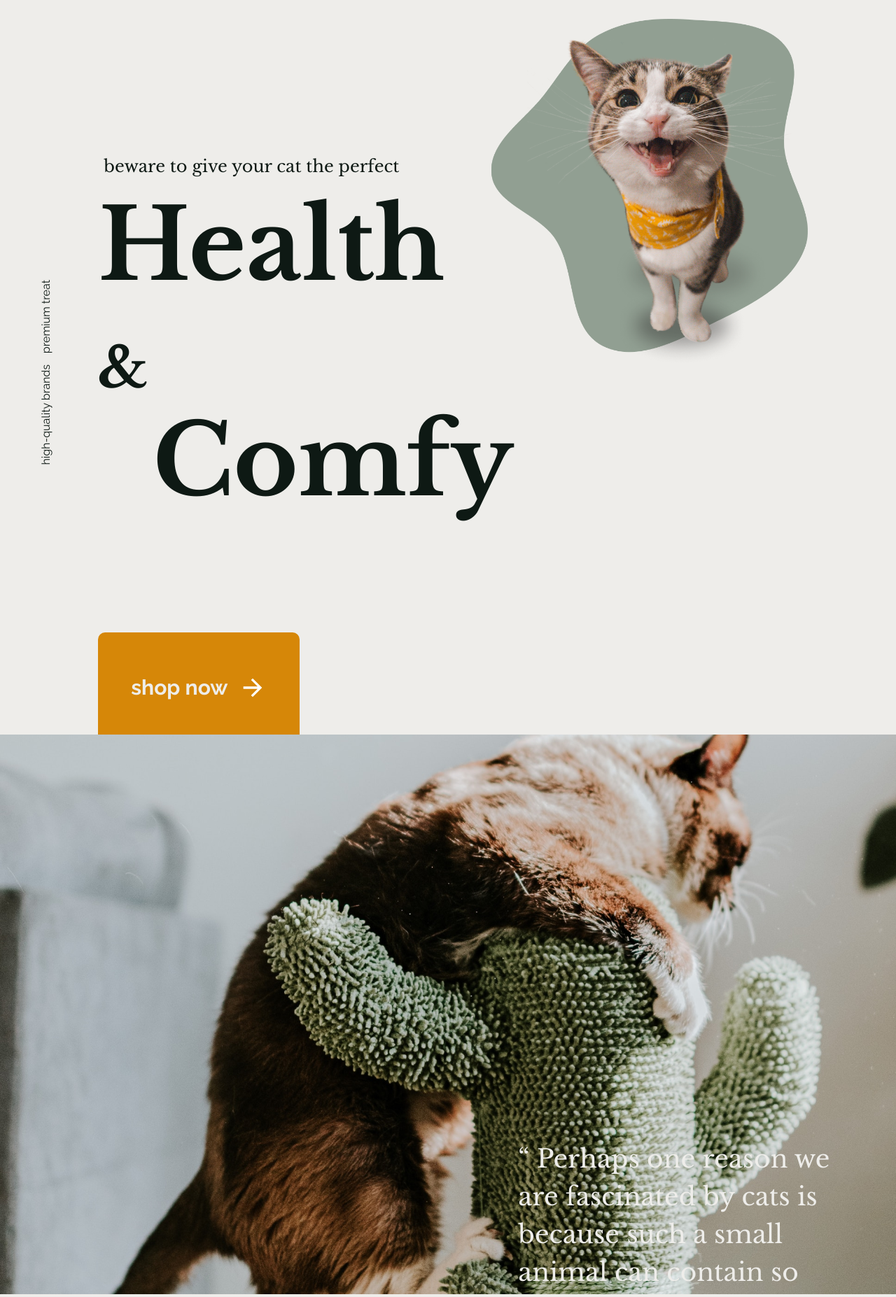
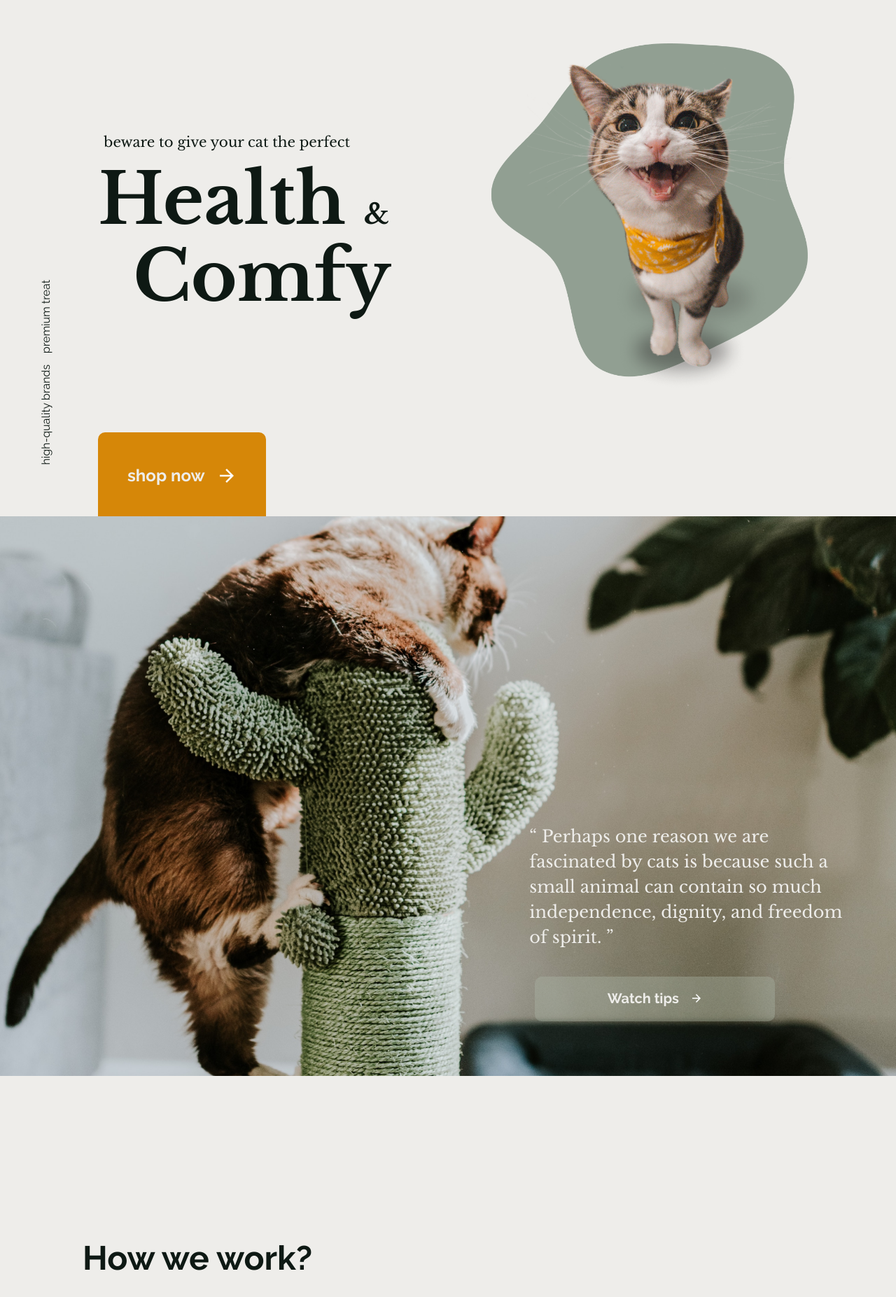
Before and after one commit to Ayante01/CatCart, a PHP site: page / in a window 1280 px wide. Shown: the part 101-1955 px from the top of the page at 70% size. Run offline with PHP 8.4, Linux system fonts and the light colour scheme.

Commit message:
laptop responsive

```diff
--- a/index.html
+++ b/index.html
@@ -55,7 +55,7 @@
 
   <section class="container-fluid">
     <div class="row">
-      <div class="col-1 v-container">
+      <div class="col-1 v-container water-mark">
         <p class="v-text">premium treat</p>
         <p class="v-text">high-quality brands</p>
       </div>
@@ -68,7 +68,7 @@
         <div class="shop-btn">
           <a href="#">
             <div class="btn-one d-flex justify-content-center align-items-center">
-              <p class="show-text">shop now</p>
+              <p class="shop-text">shop now</p>
               <img src="./img/arrow.svg" alt="Arrow" class="arrow-one">
             </div>
           </a>
--- a/style.css
+++ b/style.css
@@ -88,7 +88,7 @@ h2{
   width: 40px;
   height: 40px;
 }
-.show-text {
+.shop-text {
   color: #eeedea;
   font-size: 30px;
   font-weight: bold;
@@ -106,13 +106,13 @@ h2{
   justify-content: end;
 }
 .watch-tips-title {
-  margin-top: 580px;
-  font-size: 36px;
+  margin: 60vh 0 0 24px;
+  font-size: 32px;
   font-family: "Libre Baskerville", serif;
   color: #eeedea;
 }
 .watch-tips-btn {
-  margin-top: 38px;
+  margin: 38px 0 0 24px;
   width: 343px;
   height: 64px;
   background-color: #aab5a663;
@@ -218,6 +218,85 @@ input{
   margin: 0 400px 0 0;
 }
 
+/* Laptops */
+@media only screen and (min-width: 1025px) and (max-width: 1440px) {
+  h2{
+    font-size: 48px;
+  }
+  .main-title {
+    font-size: 100px;
+  }
+  .h1-start {
+    font-size: 20px;
+    margin-left: 8px;
+  }
+  .h1-mid {
+    font-size: 40px;
+  }
+  .h1-end {
+    margin-left: 50px;
+  }
+  .shop-btn {
+    width: 240px;
+    height: 120px;
+  }
+  .btn-one{
+    padding: 44px 0;
+  }
+  .arrow-one{
+    width: 30px;
+    height: 30px;
+  }
+  .shop-text {
+    font-size: 24px;
+  }
+  .img-hero {
+    margin-top: 0px;
+  }
+  .watch-tips {
+    background-position: center;
+    background-size: cover;
+  }
+  .watch-tips-title {
+    margin: 55vh 0 0 16px;
+    font-size: 24px;
+  }
+  .watch-tips-text {
+    font-size: 20px;
+  }
+  .how-we-work{
+    margin-top: 232px;
+    margin-left: 80px;
+  }
+  .how-we-work-p{
+    margin-top: 50px;
+  }
+  .p-services{
+    margin-top: 38px;
+  }
+  .how-we-work h3{
+    font-size: 32px;
+    margin-top: 70px;
+  }
+  .footer-row-one{
+    margin-bottom: 40px;
+  }
+  .stay-in-touch{
+    margin: 250px 0 0 -50px;
+  }
+  .footer-a-text{
+    margin: 52px 0 0 0;
+    font-size: 16px;
+  }
+  .bottom{
+    margin-top: -167px;
+  }
+  .copy-text{
+    margin: 0 150px 0 0;
+  }
+}
+
+/* Mobile */
 @media only screen and (max-width: 1024px) {
   .nav-text {
     margin-right: 0;
@@ -231,4 +310,30 @@ input{
   .services{
     flex-direction: column;
   }
+  .water-mark{
+    display: none;
+  }
+  h2{
+    font-size: 38px;
+  }
+  .title-container {
+   width: 100%;
+  }
+  .main-title {
+    font-size: 62px;
+    line-height: 1;
+  }
+  .h1-start {
+    font-size: 16px;
+    margin-left: 6px;
+  }
+  .h1-mid {
+    font-size: 32px;
+  }
+  .h1-end {
+    margin-left: 42px;
+  }
+  .img-hero {
+    display: none;
+  }
 }
```
